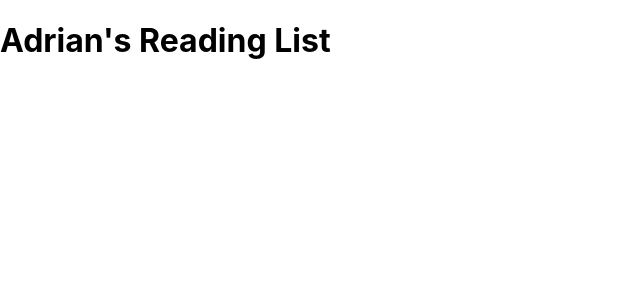
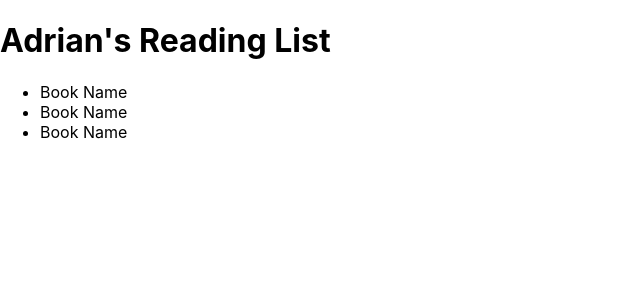
Before and after one commit to adriantoddross/graphl-frontend, a React (Create React App) app in the folder graphql-frontend/: page / in a window 1280 px wide. Shown: the top 300 px of the page, without its empty margins (0-640 px from the left). Built offline with nearby package versions, Linux system fonts and the light colour scheme; the HTML template or start-up script is replaced by a standard one.

Commit message:
import BookList

```diff
--- a/graphql-frontend/src/App.js
+++ b/graphql-frontend/src/App.js
@@ -1,9 +1,11 @@
 import React from 'react';
+import BookList from './Components/BookList';
 
 function App() {
   return (
     <div className="Main">
       <h1>Adrian's Reading List</h1>
+      <BookList/>
     </div>
   );
 }
```
